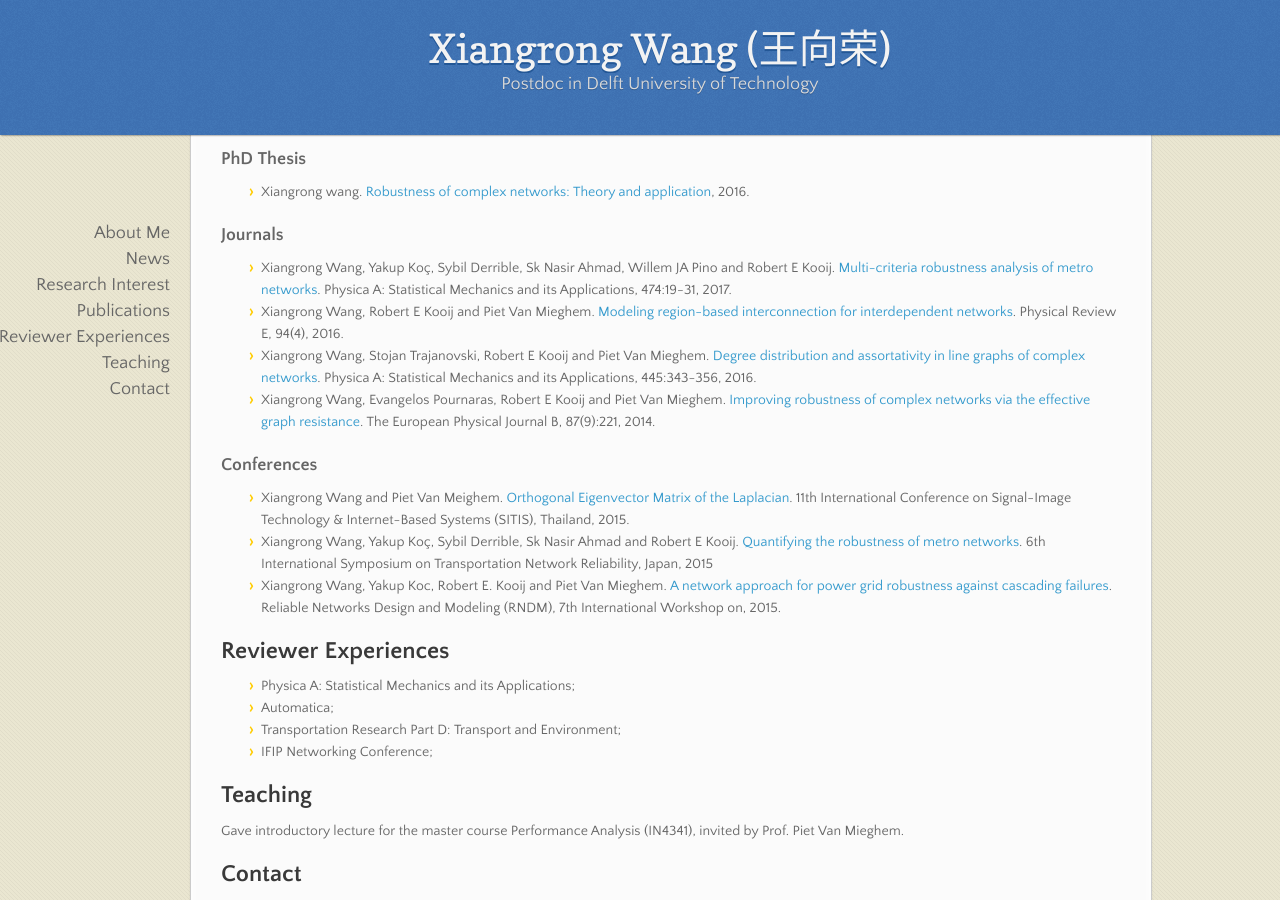
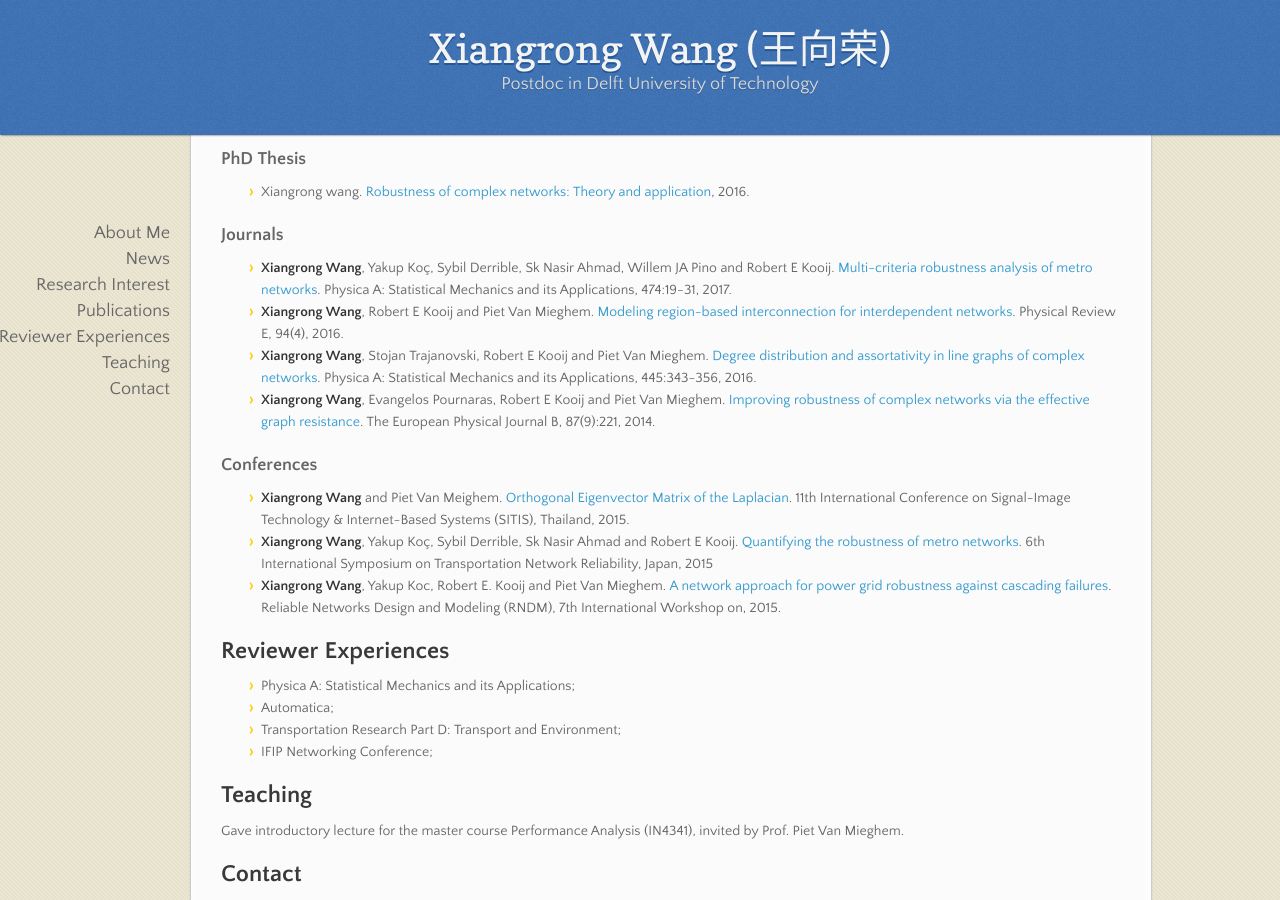
Before and after one commit to xiangrongwang/xiangrongwang.github.io, a Jekyll site: the page built from index.md, in a window 1280 px wide and 900 px high, scrolled down 792 px. Built offline with Jekyll 4.4.1, drawn with Linux system fonts in a browser that asks for light colours; nearby versions of some CDN libraries; our own code applies the rules of GitHub Pages for plain Markdown files.

Commit message:
Update index.md

```diff
--- a/index.md
+++ b/index.md
@@ -24,15 +24,15 @@ Her PhD topic focused on the robustness of networks,  from both theoretical and
 - Xiangrong wang. [Robustness of complex networks: Theory and application](https://repository.tudelft.nl/islandora/object/uuid:c107cc92-d275-45df-ad56-b754e8ead98c/datastream/OBJ/view), 2016.
 
 ### Journals
-- Xiangrong Wang, Yakup Koç, Sybil Derrible, Sk Nasir Ahmad, Willem JA Pino and Robert E Kooij. [Multi-criteria robustness analysis of metro networks](http://www.sciencedirect.com/science/article/pii/S0378437117300675). Physica A: Statistical Mechanics and its Applications, 474:19-31, 2017.
-- Xiangrong Wang, Robert E Kooij and Piet Van Mieghem. [Modeling region-based interconnection for interdependent networks](https://www.nas.ewi.tudelft.nl/people/Piet/papers/PhysRevE2016_Regionbased_Interdependency.pdf). Physical Review E, 94(4), 2016.
-- Xiangrong Wang, Stojan Trajanovski, Robert E Kooij and Piet Van Mieghem. [Degree distribution and assortativity in line graphs of complex networks](https://www.nas.ewi.tudelft.nl/people/Piet/papers/PhysicaA2015_line_graph_degree_assortativity.pdf). Physica A: Statistical Mechanics and its Applications, 445:343-356, 2016.
-- Xiangrong Wang, Evangelos Pournaras, Robert E Kooij and Piet Van Mieghem. [Improving robustness of complex networks via the effective graph resistance](https://link.springer.com/article/10.1140/epjb/e2014-50276-0). The European Physical Journal B, 87(9):221, 2014.
+- __Xiangrong Wang__, Yakup Koç, Sybil Derrible, Sk Nasir Ahmad, Willem JA Pino and Robert E Kooij. [Multi-criteria robustness analysis of metro networks](http://www.sciencedirect.com/science/article/pii/S0378437117300675). Physica A: Statistical Mechanics and its Applications, 474:19-31, 2017.
+- __Xiangrong Wang__, Robert E Kooij and Piet Van Mieghem. [Modeling region-based interconnection for interdependent networks](https://www.nas.ewi.tudelft.nl/people/Piet/papers/PhysRevE2016_Regionbased_Interdependency.pdf). Physical Review E, 94(4), 2016.
+- __Xiangrong Wang__, Stojan Trajanovski, Robert E Kooij and Piet Van Mieghem. [Degree distribution and assortativity in line graphs of complex networks](https://www.nas.ewi.tudelft.nl/people/Piet/papers/PhysicaA2015_line_graph_degree_assortativity.pdf). Physica A: Statistical Mechanics and its Applications, 445:343-356, 2016.
+- __Xiangrong Wang__, Evangelos Pournaras, Robert E Kooij and Piet Van Mieghem. [Improving robustness of complex networks via the effective graph resistance](https://link.springer.com/article/10.1140/epjb/e2014-50276-0). The European Physical Journal B, 87(9):221, 2014.
 
 ### Conferences
-- Xiangrong Wang and Piet Van Meighem. [Orthogonal Eigenvector Matrix of the Laplacian](https://www.researchgate.net/profile/Xiangrong_Wang2/publication/287201773_Orthogonal_Eigenvector_Matrix_of_the_Laplacian/links/5672d5d708aedbbb3f9f6dc5.pdf). 11th International Conference on Signal-Image Technology & Internet-Based Systems (SITIS), Thailand, 2015.
-- Xiangrong Wang, Yakup Koç, Sybil Derrible, Sk Nasir Ahmad and Robert E Kooij. [Quantifying the robustness of metro networks](https://arxiv.org/pdf/1505.06664.pdf). 6th International Symposium on Transportation Network Reliability, Japan, 2015
-- Xiangrong Wang, Yakup Koc, Robert E. Kooij and Piet Van Mieghem. [A network approach for power grid robustness against cascading failures](http://ieeexplore.ieee.org/abstract/document/7325231/). Reliable Networks Design and Modeling (RNDM), 7th International Workshop on, 2015.
+- __Xiangrong Wang__ and Piet Van Meighem. [Orthogonal Eigenvector Matrix of the Laplacian](https://www.researchgate.net/profile/Xiangrong_Wang2/publication/287201773_Orthogonal_Eigenvector_Matrix_of_the_Laplacian/links/5672d5d708aedbbb3f9f6dc5.pdf). 11th International Conference on Signal-Image Technology & Internet-Based Systems (SITIS), Thailand, 2015.
+- __Xiangrong Wang__, Yakup Koç, Sybil Derrible, Sk Nasir Ahmad and Robert E Kooij. [Quantifying the robustness of metro networks](https://arxiv.org/pdf/1505.06664.pdf). 6th International Symposium on Transportation Network Reliability, Japan, 2015
+- __Xiangrong Wang__, Yakup Koc, Robert E. Kooij and Piet Van Mieghem. [A network approach for power grid robustness against cascading failures](http://ieeexplore.ieee.org/abstract/document/7325231/). Reliable Networks Design and Modeling (RNDM), 7th International Workshop on, 2015.
 
 ## Reviewer Experiences
 - Physica A: Statistical Mechanics and its Applications;
```
